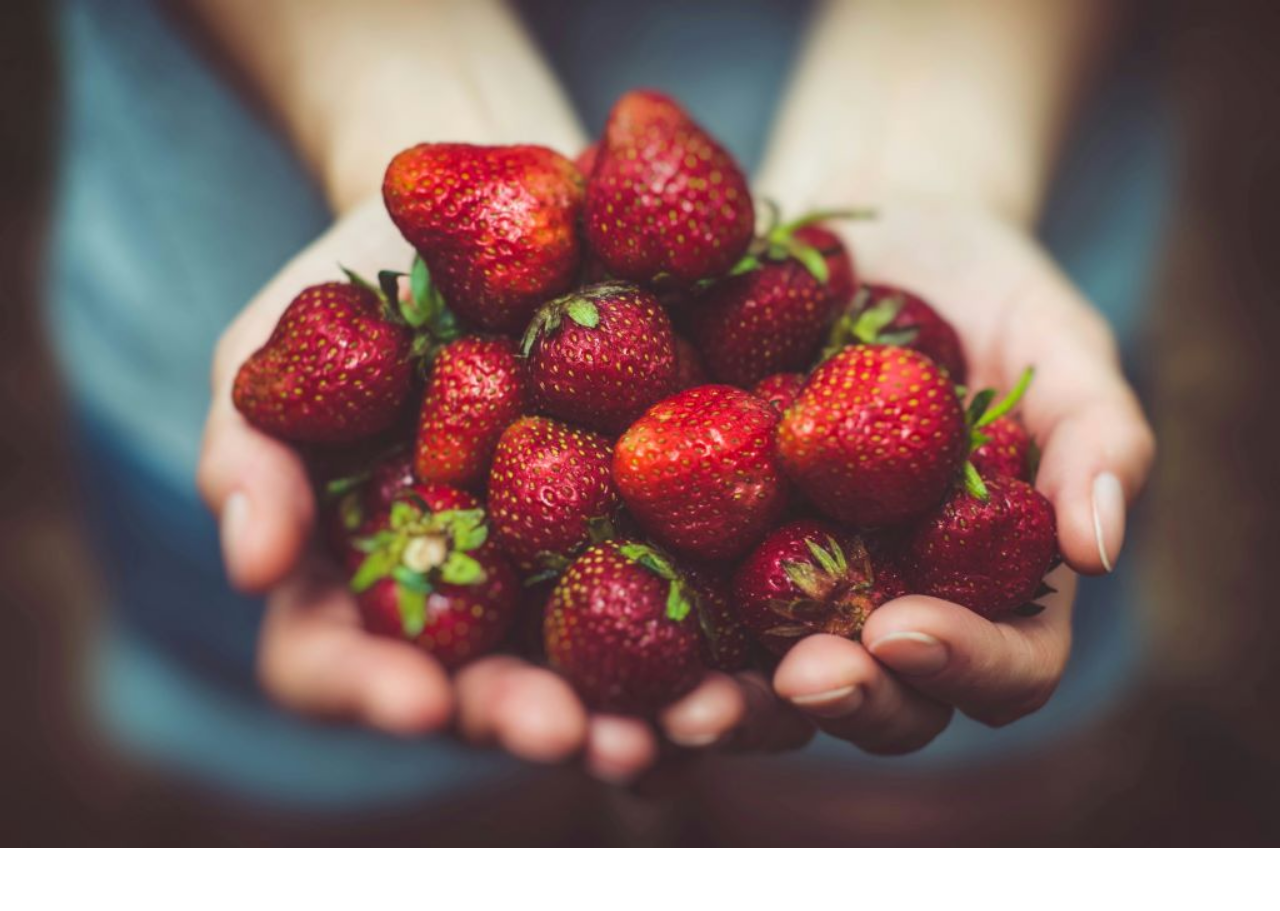
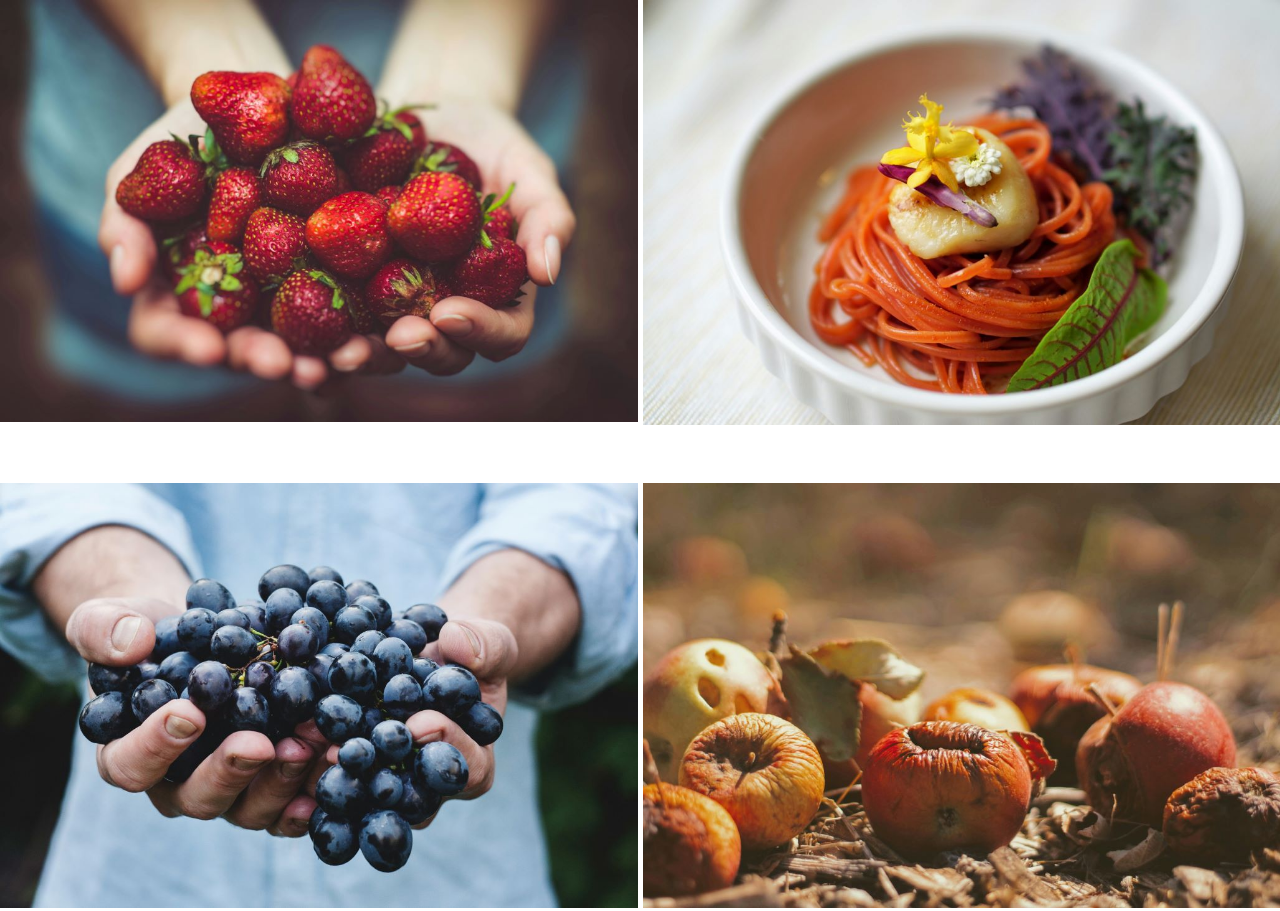
Before and after one commit to Scientific-Research/Exercise-Grid-MH, a plain HTML site: page index.html in a window 1280 px wide. Shown: the top 911 px of the page. Drawn offline with Linux system fonts and the light colour scheme.

Commit message:
for tablets and largers screens

```diff
--- a/styles.css
+++ b/styles.css
@@ -20,3 +20,11 @@ div img {
   width: 100%;
   object-fit: cover;
 }
+
+/* For Tablets and larger screens */
+@media screen and (min-width: 768px) {
+  div {
+    grid-template-rows: repeat(5, 1fr);
+    grid-template-columns: repeat(2, 1fr);
+  }
+}
```
